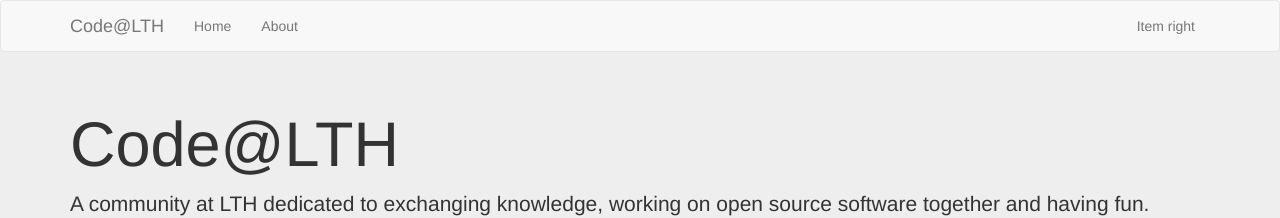
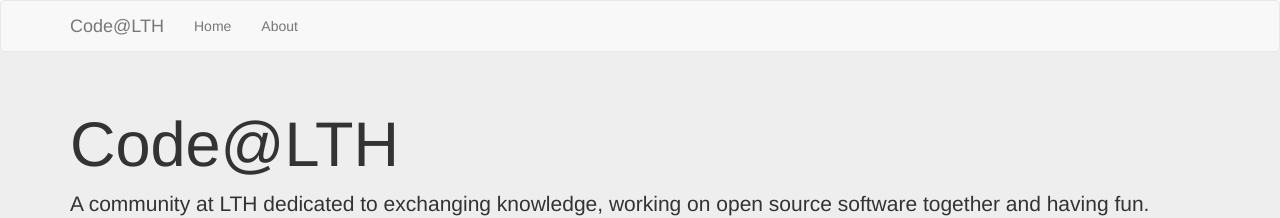
Before and after one commit to Code-at-LTH/code-at-lth.github.io, a Jekyll site: the page built from about/index.html, in a window 1280 px wide. Shown: the top 218 px of the page. Built offline with Jekyll 4.4.1, drawn with Linux system fonts in a browser that asks for light colours; Markdown is read by kramdown in place of the engine named in the settings.

Commit message:
Extract inline css to its own file, remove placeholder link from navbar

```diff
--- a/_layouts/base.html
+++ b/_layouts/base.html
@@ -5,6 +5,7 @@
 
         <link href="//maxcdn.bootstrapcdn.com/bootstrap/3.3.4/css/bootstrap.min.css" rel="stylesheet">
         <link href="/css/syntax.css" rel="stylesheet">
+        <link href="/css/about.css" rel="stylesheet">
 
         <!-- Bootstrap mobile thingy http://getbootstrap.com/css/ -->
         <meta name="viewport" content="width=device-width, initial-scale=1">
@@ -43,9 +44,6 @@
               <ul class="nav navbar-nav">
                 <li><a href="/">Home</a></li>
                 <li><a href="/about/">About</a></li>
-              </ul>
-              <ul class="nav navbar-nav navbar-right">
-                <li><a href="#">Item right</a></li>
               </ul>
             </div><!-- /.navbar-collapse -->
           </div><!-- /.container-fluid -->
--- a/about/index.html
+++ b/about/index.html
@@ -11,13 +11,6 @@
 <p>
     We are currently in the process of getting things started and are always looking for people who are interested in helping out. If you are interested, contact us!
 </p>
-
-<style>
-.contact-image {
-    border-radius: 0.4em;
-    border: 1px solid #999;
-}
-</style>
 
 <h2>Contact</h2>
 <div class="row">
--- /dev/null
+++ b/css/about.css
@@ -0,0 +1,4 @@
+.contact-image {
+  border-radius: 0.4em;
+  border: 1px solid #999;
+}
```
